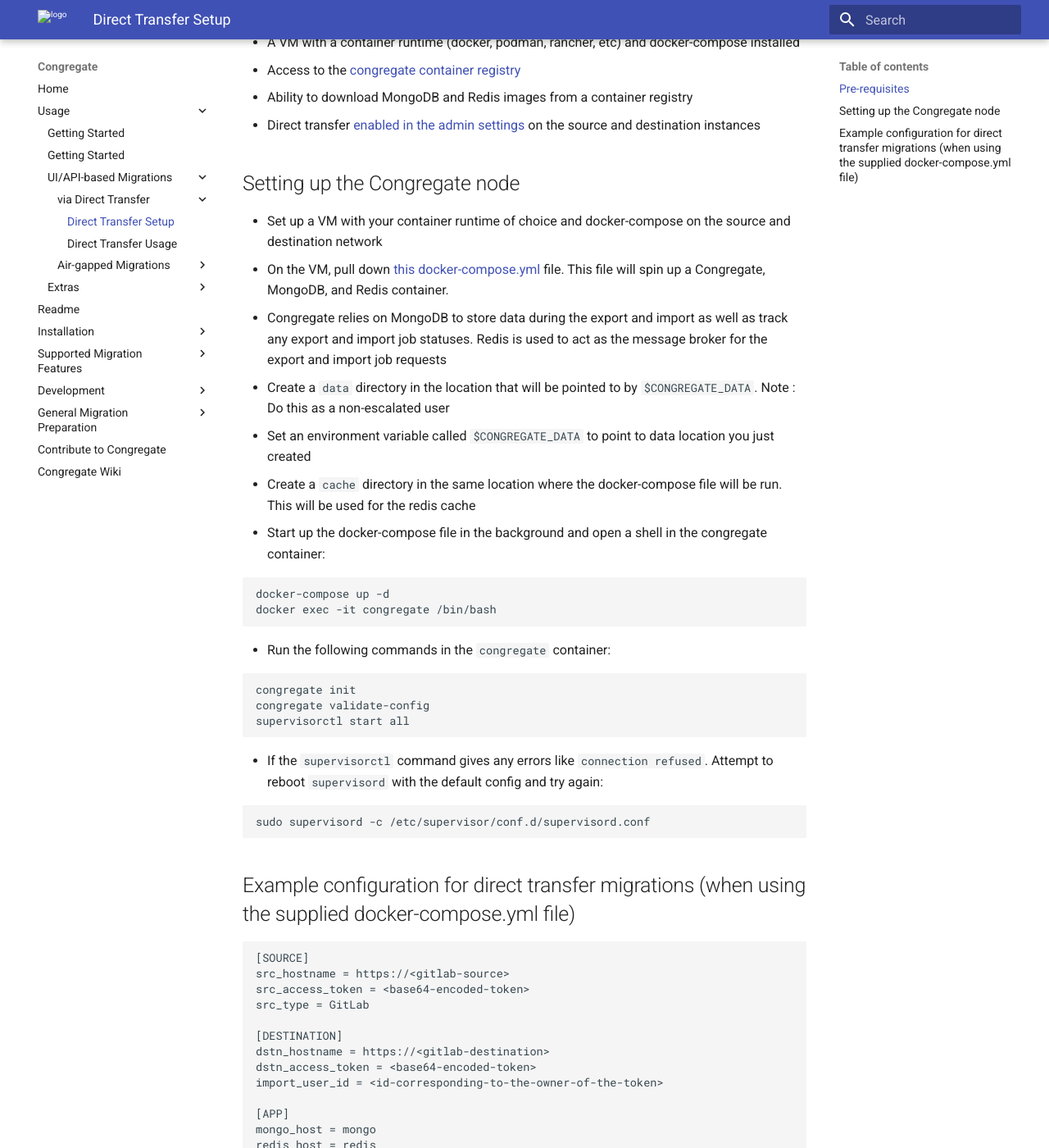
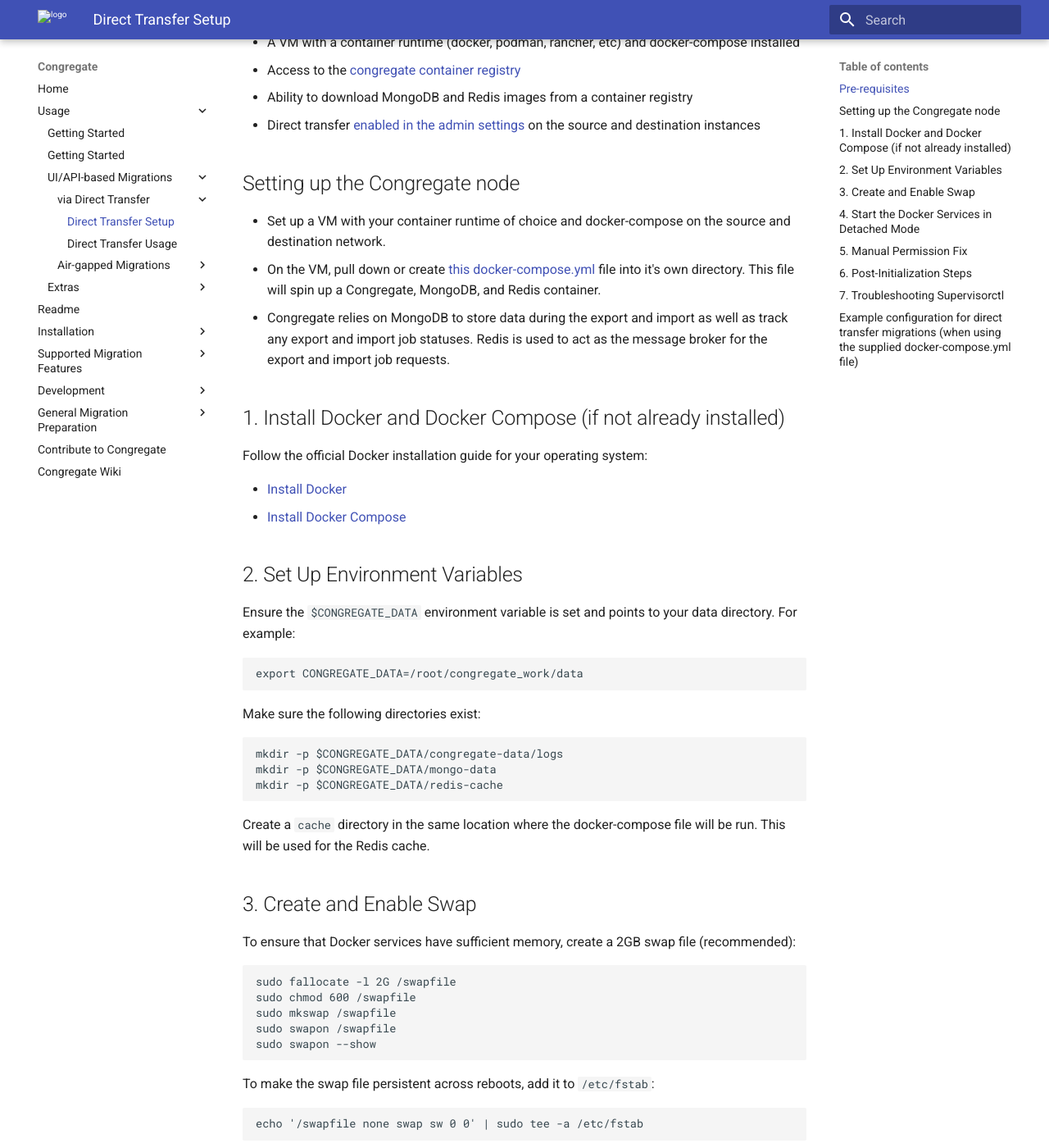
Before and after one commit to LINWEN607/congregate, an MkDocs documentation site: the page built from docs/direct-transfer-api.md, in a window 1280 px wide and 1400 px high, scrolled down 401 px. Shown: the whole window at 82% size. Built offline with MkDocs 1.6.1 and Material for MkDocs 9.7.7, drawn with Linux system fonts in a browser that asks for light colours; some of the changed text lies outside the part shown.

Commit message:
Clarify DT instructions.

````diff
--- a/docs/direct-transfer-api.md
+++ b/docs/direct-transfer-api.md
@@ -13,20 +13,79 @@
 
 ## Setting up the Congregate node
 
-- Set up a VM with your container runtime of choice and docker-compose on the source and destination network
-- On the VM, pull down [this docker-compose.yml](https://gitlab.com/gitlab-org/professional-services-automation/tools/migration/congregate/-/blob/master/docker/release/docker-compose.yml) file. This file will spin up a Congregate, MongoDB, and Redis container.
-  - Congregate relies on MongoDB to store data during the export and import as well as track any export and import job statuses. Redis is used to act as the message broker for the export and import job requests
-- Create a `data` directory in the location that will be pointed to by `$CONGREGATE_DATA`. Note : Do this as a non-escalated user
-- Set an environment variable called `$CONGREGATE_DATA` to point to data location you just created
-- Create a `cache` directory in the same location where the docker-compose file will be run. This will be used for the redis cache
-- Start up the docker-compose file in the background and open a shell in the congregate container:
+- Set up a VM with your container runtime of choice and docker-compose on the source and destination network.
+- On the VM, pull down or create [this docker-compose.yml](https://gitlab.com/gitlab-org/professional-services-automation/tools/migration/congregate/-/blob/master/docker/release/docker-compose.yml) file into it's own directory. This file will spin up a Congregate, MongoDB, and Redis container.
+  - Congregate relies on MongoDB to store data during the export and import as well as track any export and import job statuses. Redis is used to act as the message broker for the export and import job requests.
+
+## 1. Install Docker and Docker Compose (if not already installed)
+
+Follow the official Docker installation guide for your operating system:
+
+- [Install Docker](https://docs.docker.com/get-docker/)
+- [Install Docker Compose](https://docs.docker.com/compose/install/)
+
+## 2. Set Up Environment Variables
+
+Ensure the `$CONGREGATE_DATA` environment variable is set and points to your data directory. For example:
+
+```bash
+export CONGREGATE_DATA=/root/congregate_work/data
+```
+
+Make sure the following directories exist:
+
+```bash
+mkdir -p $CONGREGATE_DATA/congregate-data/logs
+mkdir -p $CONGREGATE_DATA/mongo-data
+mkdir -p $CONGREGATE_DATA/redis-cache
+```
+
+Create a `cache` directory in the same location where the docker-compose file will be run. This will be used for the Redis cache.
+
+## 3. Create and Enable Swap
+
+To ensure that Docker services have sufficient memory, create a 2GB swap file (recommended):
+
+```bash
+sudo fallocate -l 2G /swapfile
+sudo chmod 600 /swapfile
+sudo mkswap /swapfile
+sudo swapon /swapfile
+sudo swapon --show
+```
+
+To make the swap file persistent across reboots, add it to `/etc/fstab`:
+
+```bash
+echo '/swapfile none swap sw 0 0' | sudo tee -a /etc/fstab
+```
+
+## 4. Start the Docker Services in Detached Mode
+
+Navigate to the directory where the docker-compose.yml file exists:
+
+Start the services in detached mode:
 
 ```bash
 docker-compose up -d
-docker exec -it congregate /bin/bash
 ```
 
-- Run the following commands in the `congregate` container:
+## 5. Manual Permission Fix
+
+After starting the containers, log into the `congregate` container as `root` to manually change the ownership of the `data` folder and the Docker socket to ensure `ps-user` has the necessary permissions.
+
+```bash
+docker exec -u root -it congregate /bin/bash
+chown -R ps-user:ps-user /opt/congregate/data
+chown root:ps-user /var/run/docker.sock
+exit
+```
+
+This ensures `ps-user` has proper permissions to access the data directory and Docker socket, avoiding issues during the initialization process.
+
+## 6. Post-Initialization Steps
+
+After ensuring the permissions are set, follow the initialization steps to initialize and validate the configuration:
 
 ```bash
 congregate init
@@ -34,7 +93,9 @@
 supervisorctl start all
 ```
 
-- If the `supervisorctl` command gives any errors like `connection refused`. Attempt to reboot `supervisord` with the default config and try again:
+## 7. Troubleshooting Supervisorctl
+
+If the `supervisorctl` command gives any errors like `connection refused`, attempt to reboot `supervisord` with the default config and try again:
 
 ```bash
 sudo supervisord -c /etc/supervisor/conf.d/supervisord.conf
@@ -59,6 +120,4 @@
 direct_transfer = true
 ```
 
-If you are familiar with using file-based export/import for migrating data from
-one GitLab instance to another, you will notice the `[EXPORT]` section is completely
-omitted from this configuration.
+If you are familiar with using file-based export/import for migrating data from one GitLab instance to another, you will notice the `[EXPORT]` section is completely omitted from this configuration.
````
